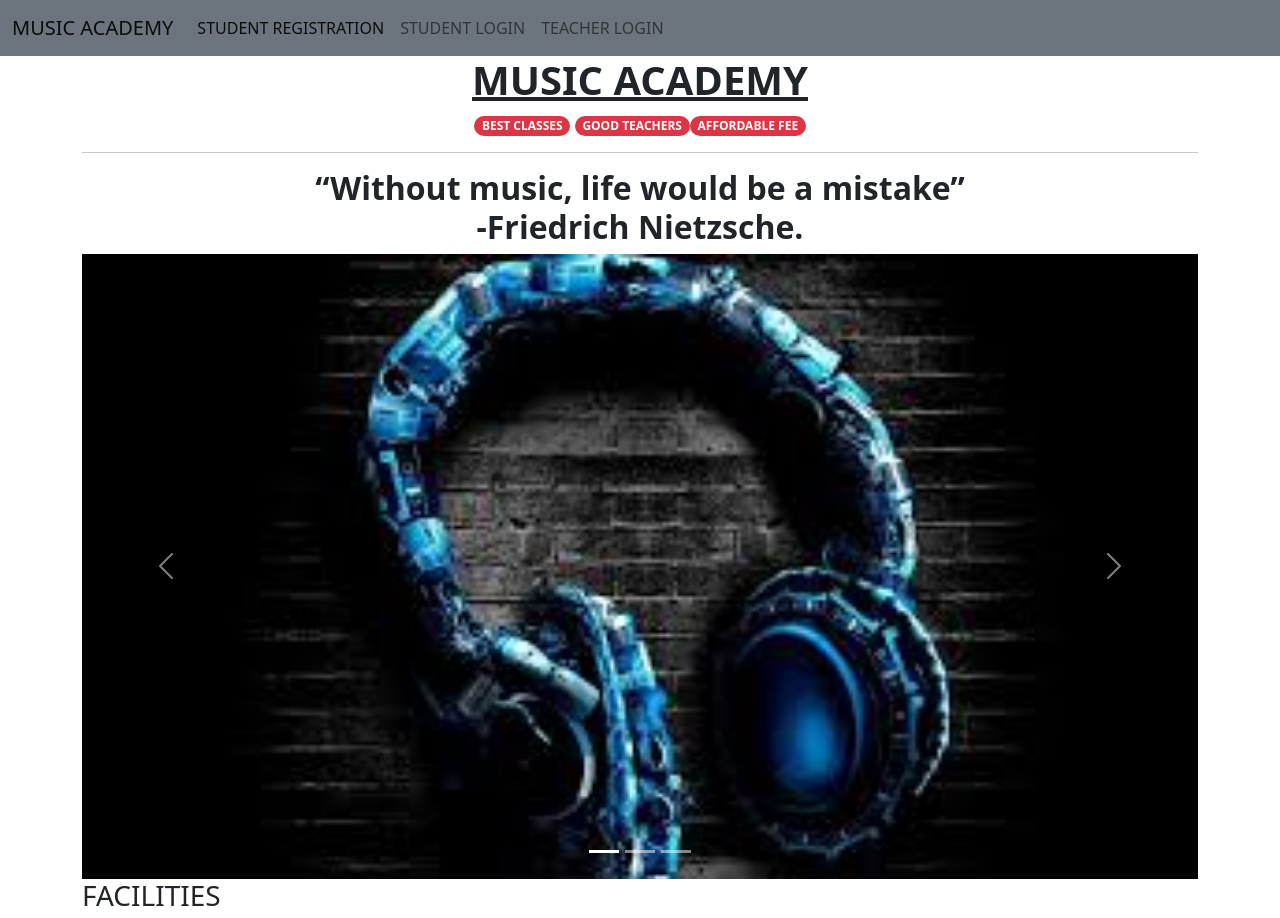
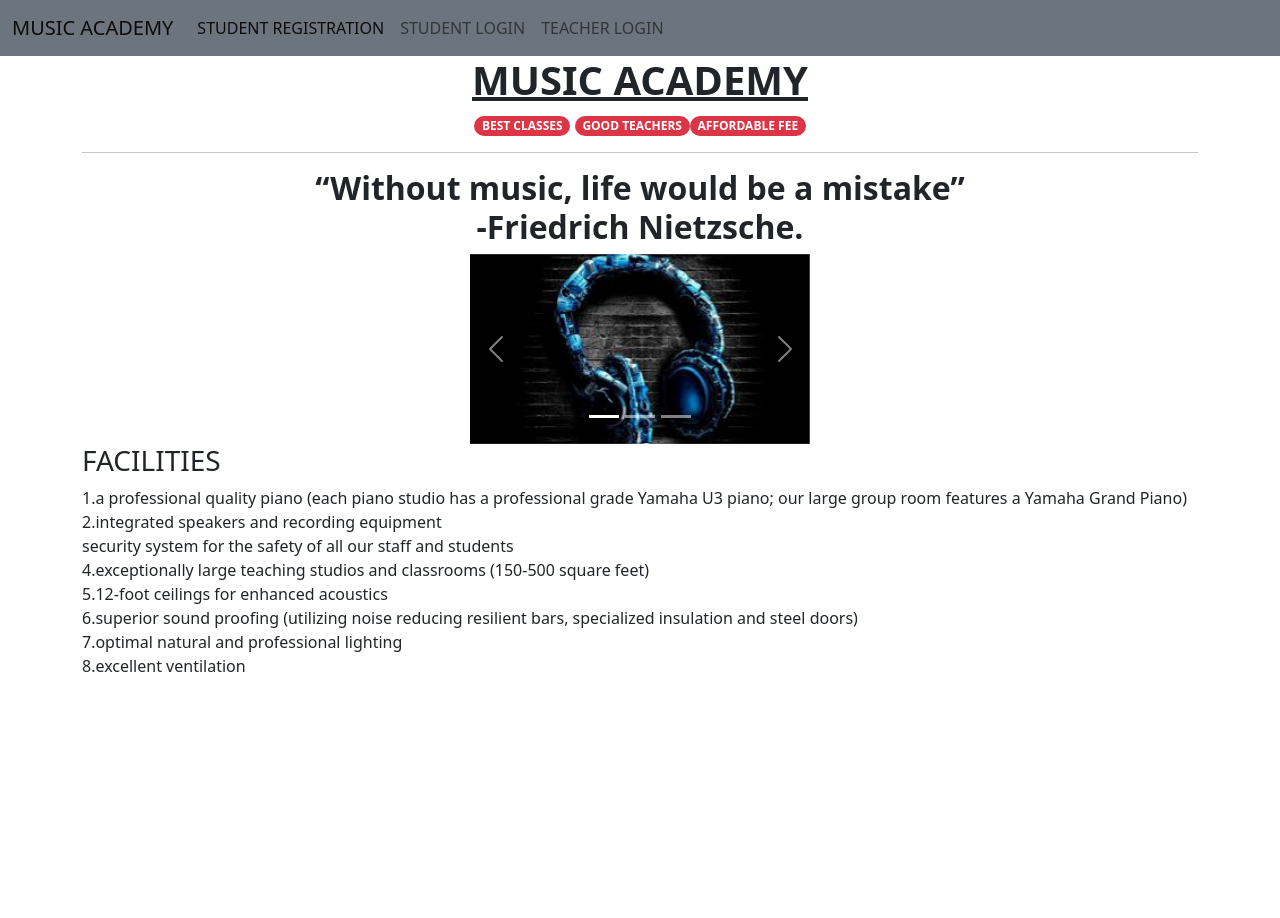
Before and after one commit to bibisha-susan-mathew/music-academy, a PHP site: page / in a window 1280 px wide. Shown: the top 918 px of the page. After the commit the page ends 672 px from the top, so only its background shows below. Run offline with PHP 8.4, Linux system fonts and the light colour scheme.

Commit message:
web1 completed

```diff
--- a/index.php
+++ b/index.php
@@ -38,6 +38,10 @@
 <center><span class="badge rounded-pill bg-danger">BEST CLASSES</span> <span class="badge rounded-pill bg-danger">GOOD TEACHERS</span><span class="badge rounded-pill bg-danger">AFFORDABLE FEE </span></center>
  <hr>
  <h2><b> <center>“Without music, life would be a mistake”<br>-Friedrich Nietzsche.</center></b></h2>
+ <div class="container">
+   <div class="row">
+     <div class="col col-12 col-sm-4 col-md-4 col-lg-4 col-xl-4 col-xxl-4"></div>
+     <div class="col col-12 col-sm-4 col-md-4 col-lg-4 col-xl-4 col-xxl-4">
  <div id="carouselExampleIndicators" class="carousel slide" data-bs-ride="carousel">
     <ol class="carousel-indicators">
       <li data-bs-target="#carouselExampleIndicators" data-bs-slide-to="0" class="active"></li>
@@ -64,6 +68,10 @@
       <span class="visually-hidden">Next</span>
     </a>
   </div>
+  </div>
+     <div class="col  col-12 col-sm-4 col-md-4 col-lg-4 col-xl-4 col-xxl-4"></div>
+   </div>
+ </div>
 <h3>FACILITIES</h3>
 1.a professional quality piano (each piano studio has a professional grade Yamaha U3 piano; our large group room features a Yamaha Grand Piano)
 <br>2.integrated speakers and recording equipment
```
